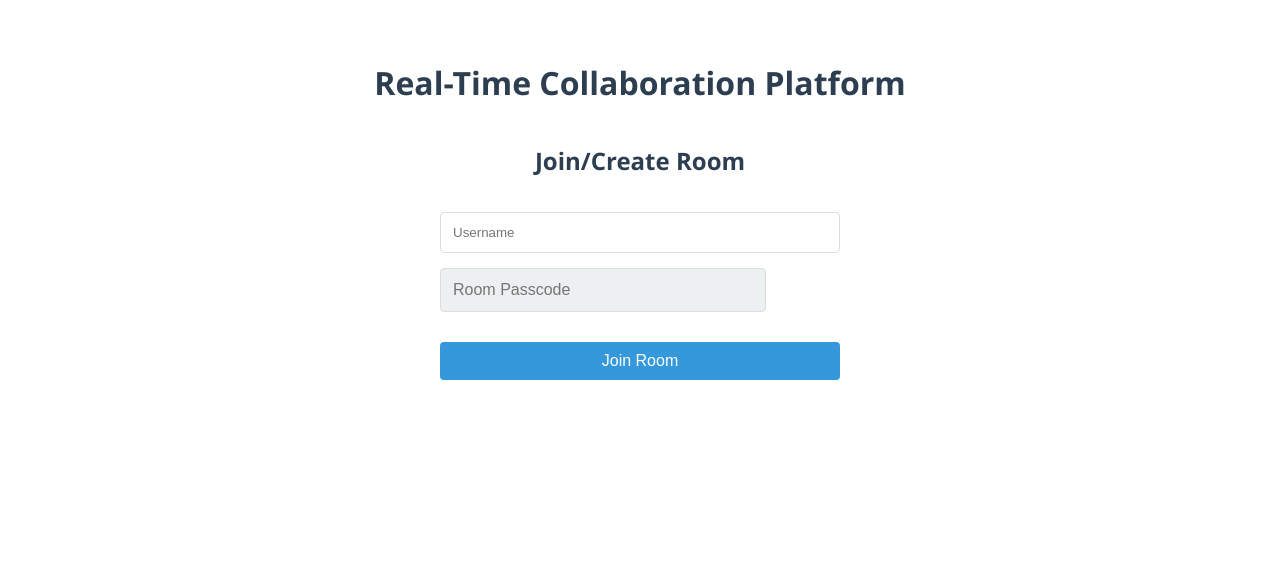
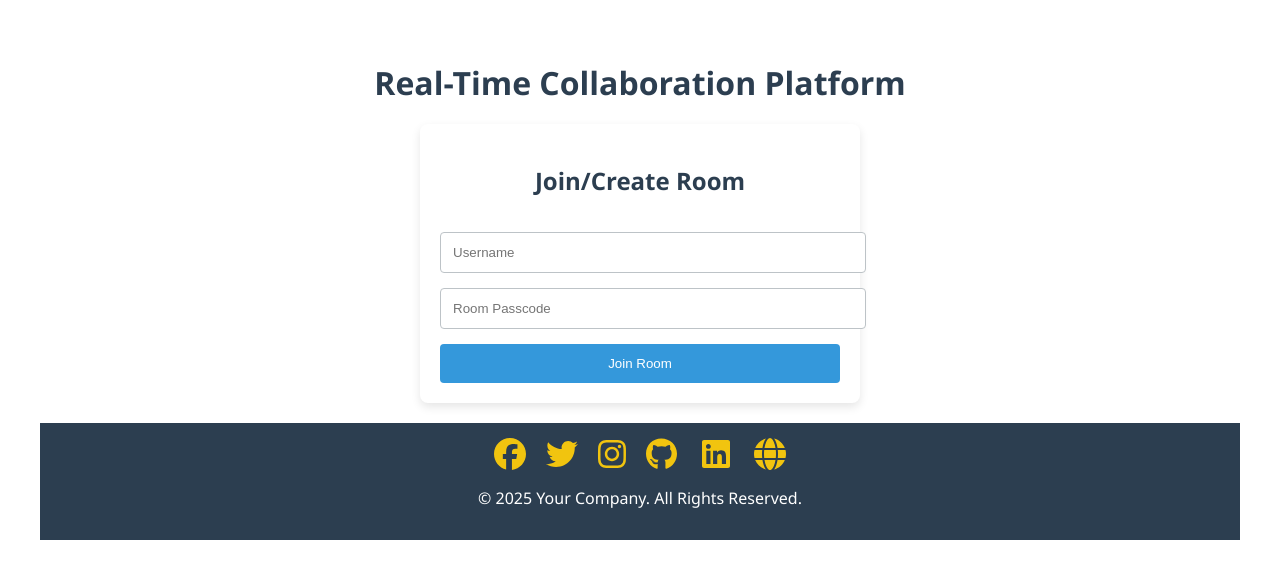
Before and after one commit to sushantgaikwad2004/realtimefrontend, a React (Create React App) app: page / in a window 1280 px wide. Shown: the top 578 px of the page. Built offline with nearby package versions, Linux system fonts and the light colour scheme; no server answers.

Commit message:
added footer

```diff
--- a/package.json
+++ b/package.json
@@ -3,6 +3,10 @@
   "version": "0.1.0",
   "private": true,
   "dependencies": {
+    "@fortawesome/fontawesome-svg-core": "^6.7.2",
+    "@fortawesome/free-brands-svg-icons": "^6.7.2",
+    "@fortawesome/free-solid-svg-icons": "^6.7.2",
+    "@fortawesome/react-fontawesome": "^0.2.2",
     "@testing-library/jest-dom": "^5.17.0",
     "@testing-library/react": "^13.4.0",
     "@testing-library/user-event": "^13.5.0",
--- a/src/App.css
+++ b/src/App.css
@@ -4,13 +4,16 @@ body {
   background-color: #f5f5f5;
   font-family: 'Segoe UI', Tahoma, Geneva, Verdana, sans-serif;
   color: #333;
+  display: flex;
+  flex-direction: column;
+  min-height: 100vh;
 }
 
 .app-container {
   padding: 40px;
   text-align: center;
-  min-height: 100vh;
   background: #ffffff;
+  flex: 1;
 }
 
 h1, h2, h3 {
@@ -18,82 +21,45 @@ h1, h2, h3 {
   margin-bottom: 20px;
 }
 
-.join-room, .editor-container {
-  margin-top: 30px;
+.join-room {
+  display: flex;
+  flex-direction: column;
+  gap: 15px;
+  max-width: 400px;
+  margin: 20px auto;
+  padding: 20px;
+  background: #fff;
+  border-radius: 8px;
+  box-shadow: 0px 4px 10px rgba(0, 0, 0, 0.1);
 }
 
-.passcode-input {
-  padding: 12px 20px;
-  font-size: 16px;
+.input-field {
+  padding: 12px;
   border: 1px solid #bdc3c7;
   border-radius: 4px;
-  background-color: #ecf0f1;
-  color: #2c3e50;
+  width: 100%;
   outline: none;
-  transition: border 0.3s ease, box-shadow 0.3s ease;
-  width: 300px;
-  max-width: 80%;
+  transition: border 0.3s ease;
 }
 
-.passcode-input:focus {
-  border: 1px solid #3498db;
-  box-shadow: 0 0 5px rgba(52, 152, 219, 0.5);
+.input-field:focus {
+  border-color: #3498db;
 }
 
 .join-button {
-  margin-top: 15px;
-  padding: 10px 20px;
-  font-size: 16px;
-  cursor: pointer;
+  padding: 12px;
+  background-color: #3498db;
+  color: white;
   border: none;
   border-radius: 4px;
-  background-color: #3498db;
-  color: #ffffff;
-  transition: background-color 0.3s ease, transform 0.2s;
+  cursor: pointer;
+  transition: background 0.3s ease;
 }
 
 .join-button:hover {
   background-color: #2980b9;
-  transform: scale(1.05);
 }
 
-pre {
-  background-color: #f0f0f0;
-  padding: 10px;
-  border-radius: 4px;
-  overflow-x: auto;
-}
-
-.editor-container {
-  display: flex;
-  gap: 20px;
-  margin-top: 20px;
-}
-
-.editor-section, .chat-section {
-  flex: 1;
-}
-
-.room-container {
-  display: grid;
-  grid-template-columns: 1fr 3fr 1fr;
-  gap: 20px;
-  margin-top: 20px;
-}
-
-.users-section {
-  min-width: 200px;
-}
-
-.editor-section {
-  min-width: 600px;
-}
-
-.chat-section {
-  min-width: 300px;
-}
-
-/* Updated responsive layout */
 .main-container {
   display: grid;
   grid-template-columns: 1fr 3fr 1.2fr;
@@ -107,22 +73,31 @@ pre {
   border-radius: 8px;
 }
 
+.editor-section, .chat-section {
+  flex: 1;
+}
+
 @media (max-width: 768px) {
   .main-container {
     grid-template-columns: 1fr;
   }
 }
 
-.join-room {
-  display: flex;
-  flex-direction: column;
-  gap: 15px;
-  max-width: 400px;
-  margin: 20px auto;
+/* 🔹 New Footer Styling */
+.footer {
+  margin-top: auto;
+  text-align: center;
+  padding: 15px;
+  background-color: #2c3e50;
+  color: white;
 }
 
-.join-room input {
-  padding: 12px;
-  border: 1px solid #ddd;
-  border-radius: 4px;
+.footer a {
+  color: #f1c40f;
+  text-decoration: none;
+  margin: 0 10px;
 }
+
+.footer a:hover {
+  text-decoration: underline;
+}
--- a/src/App.js
+++ b/src/App.js
@@ -2,6 +2,7 @@ import React, { useState, useEffect } from "react";
 import CodeEditor from "./CodeEditor";
 import ChatBox from "./ChatBox";
 import UsersList from "./UsersList";
+import Footer from "./Footer";
 import io from "socket.io-client";
 import "./App.css";
 
@@ -46,14 +47,14 @@ const App = () => {
             value={username}
             onChange={(e) => setUsername(e.target.value)}
             placeholder="Username"
-            className="username-input"
+            className="input-field"
           />
           <input
             type="text"
             value={passcode}
             onChange={(e) => setPasscode(e.target.value)}
             placeholder="Room Passcode"
-            className="passcode-input"
+            className="input-field"
           />
           <button onClick={joinRoom} className="join-button">
             Join Room
@@ -72,6 +73,8 @@ const App = () => {
           </div>
         </div>
       )}
+      {/* Conditionally render Footer */}
+      {!isRoomJoined && <Footer />}
     </div>
   );
 };
--- /dev/null
+++ b/src/Footer.css
@@ -0,0 +1,37 @@
+.footer {
+  background-color: #2c3e50;
+  color: #ffffff;
+  text-align: center;
+  padding: 15px 0;
+  width: 100%;
+  flex-shrink: 0; /* Prevent footer from shrinking */
+}
+
+.footer-container {
+  max-width: 1200px;
+  margin: 0 auto;
+  padding: 0 20px;
+}
+
+.social-icons {
+  display: flex;
+  justify-content: center;
+  gap: 20px;
+  margin-bottom: 10px;
+}
+
+.social-icons a {
+  color: #f39c12;
+  font-size: 20px;
+  transition: transform 0.2s ease, color 0.3s ease;
+}
+
+.social-icons a:hover {
+  color: #e67e22;
+  transform: scale(1.2);
+}
+
+.footer p {
+  margin: 0;
+  font-size: 14px;
+}
--- /dev/null
+++ b/src/Footer.js
@@ -0,0 +1,36 @@
+import React from "react";
+import { FontAwesomeIcon } from "@fortawesome/react-fontawesome";
+import { faGlobe } from "@fortawesome/free-solid-svg-icons";
+import { faFacebook, faTwitter, faInstagram, faGithub, faLinkedin } from "@fortawesome/free-brands-svg-icons"; // Fixed imports
+
+const Footer = () => {
+  return (
+    <footer className="footer">
+      <div className="footer-container">
+        <div className="social-icons">
+          <a href="https://www.facebook.com" target="_blank" rel="noopener noreferrer">
+            <FontAwesomeIcon icon={faFacebook} size="2x" />
+          </a>
+          <a href="https://www.twitter.com" target="_blank" rel="noopener noreferrer">
+            <FontAwesomeIcon icon={faTwitter} size="2x" />
+          </a>
+          <a href="https://www.instagram.com" target="_blank" rel="noopener noreferrer">
+            <FontAwesomeIcon icon={faInstagram} size="2x" />
+          </a>
+          <a href="https://github.com" target="_blank" rel="noopener noreferrer">
+            <FontAwesomeIcon icon={faGithub} size="2x" /> {/* Fixed faGithub */}
+          </a>
+          <a href="https://www.linkedin.com" target="_blank" rel="noopener noreferrer">
+            <FontAwesomeIcon icon={faLinkedin} size="2x" /> {/* Fixed faLinkedin */}
+          </a>
+          <a href="https://www.website.com" target="_blank" rel="noopener noreferrer">
+            <FontAwesomeIcon icon={faGlobe} size="2x" />
+          </a>
+        </div>
+        <p>© 2025 Your Company. All Rights Reserved.</p>
+      </div>
+    </footer>
+  );
+};
+
+export default Footer;
```
Also changed, not shown: 1 other file (tests, documents, lock files or other folders).
